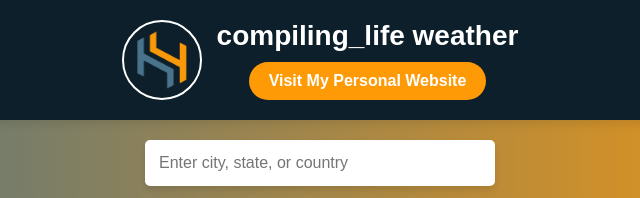
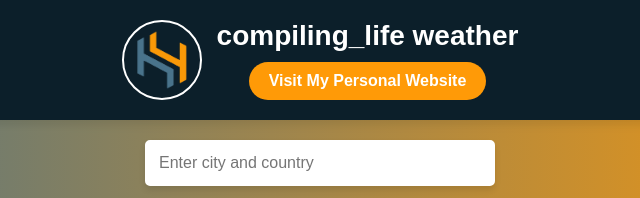
Before and after one commit to compiling-life/weather-app, a plain HTML site: page index.html in a window 1280 px wide. Shown: the top 198 px of the page, 320-960 px from the left. Drawn offline with Linux system fonts and the light colour scheme.

Commit message:
Redid enter base message

```diff
--- a/index.html
+++ b/index.html
@@ -40,7 +40,7 @@
 
 <div class="search-box">
 
-<input type="text" id="cityInput" placeholder="Enter city, state, or country" oninput="fetchCitySuggestions()">
+<input type="text" id="cityInput" placeholder="Enter city and country" oninput="fetchCitySuggestions()">
 
 <button onclick="getWeather()">Search</button>
 
```
